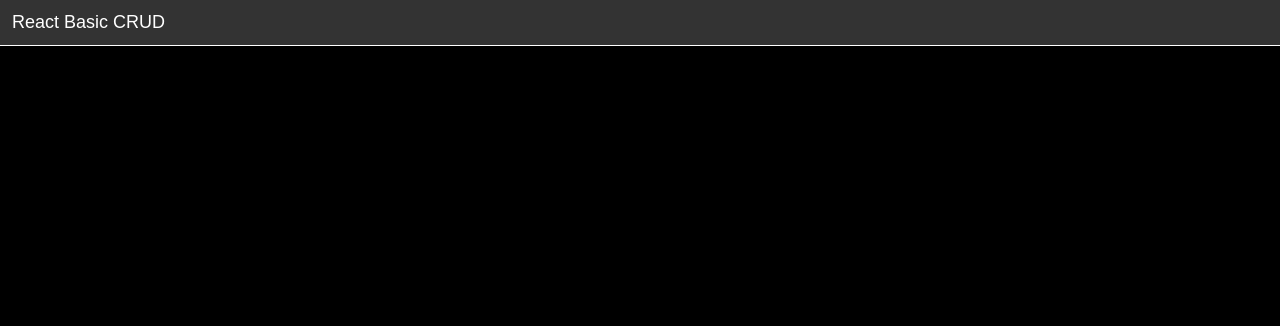
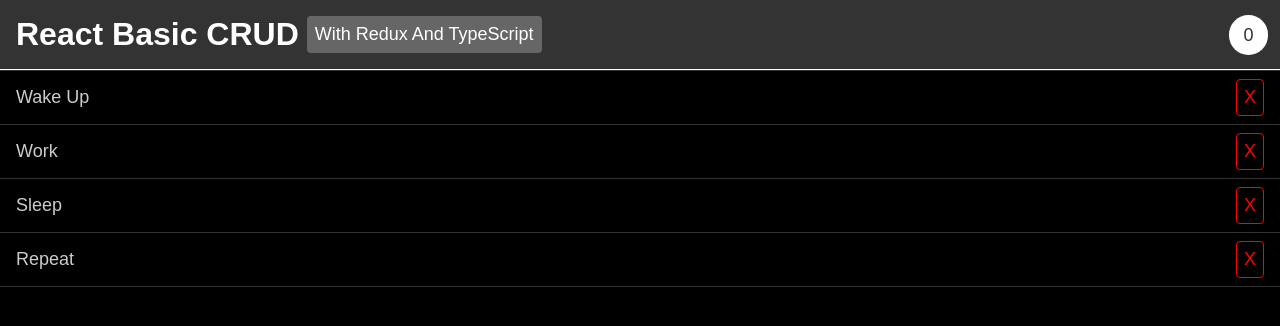
Before and after one commit to jpbarbosa/react-redux-ts, a React (Create React App) app: page / in a window 1280 px wide. Shown: the top 326 px of the page. Built offline with nearby package versions, Linux system fonts and the light colour scheme.

Commit message:
Create list of tasks

```diff
--- a/package.json
+++ b/package.json
@@ -14,6 +14,7 @@
     "react-dom": "^17.0.2",
     "react-scripts": "4.0.3",
     "typescript": "^4.1.2",
+    "uuid": "^8.3.2",
     "web-vitals": "^1.0.1"
   },
   "scripts": {
@@ -39,5 +40,8 @@
       "last 1 firefox version",
       "last 1 safari version"
     ]
+  },
+  "devDependencies": {
+    "@types/uuid": "^8.3.0"
   }
 }
--- a/src/components/App.tsx
+++ b/src/components/App.tsx
@@ -1,9 +1,12 @@
 import React from 'react';
+import { Header } from './Header';
+import { TaskList } from './tasks/List';
 
 export const App: React.FC = () => {
   return (
     <div className="App">
-      <header>React Basic CRUD</header>
+      <Header />
+      <TaskList />
     </div>
   );
 };
--- /dev/null
+++ b/src/components/Header.tsx
@@ -0,0 +1,13 @@
+import React from 'react';
+
+export const Header: React.FC = () => {
+  return (
+    <header>
+      <h1>
+        <div className="title">React Basic CRUD</div>
+        <div className="subtitle">With Redux And TypeScript</div>
+      </h1>
+      <div className="counter">0</div>
+    </header>
+  );
+};
--- /dev/null
+++ b/src/components/tasks/Item.tsx
@@ -0,0 +1,15 @@
+import React from 'react';
+import { Task } from '../../types/tasks';
+
+interface IProps {
+  task: Task;
+}
+
+export const TaskItem: React.FC<IProps> = ({ task }) => {
+  return (
+    <div className="item">
+      <span>{task.name}</span>
+      <button className="bt-remove">X</button>
+    </div>
+  );
+};
--- /dev/null
+++ b/src/components/tasks/List.tsx
@@ -0,0 +1,17 @@
+import React from 'react';
+import { TaskItem } from './Item';
+import { tasks } from '../../data/tasks';
+
+export const TaskList: React.FC = () => {
+  return (
+    <div className="list">
+      <ul>
+        {tasks.map((task) => (
+          <li key={task.id}>
+            <TaskItem task={task} />
+          </li>
+        ))}
+      </ul>
+    </div>
+  );
+};
--- /dev/null
+++ b/src/data/tasks.ts
@@ -0,0 +1,21 @@
+import { v4 as uuidv4 } from 'uuid';
+import { Task } from '../types/tasks';
+
+export const tasks: Task[] = [
+  {
+    id: uuidv4(),
+    name: 'Wake Up',
+  },
+  {
+    id: uuidv4(),
+    name: 'Work',
+  },
+  {
+    id: uuidv4(),
+    name: 'Sleep',
+  },
+  {
+    id: uuidv4(),
+    name: 'Repeat',
+  },
+];
--- /dev/null
+++ b/src/types/tasks.ts
@@ -0,0 +1,4 @@
+export interface Task {
+  id?: string;
+  name: string;
+}
```
Also changed, not shown: 1 other file (tests, documents, lock files or other folders).
